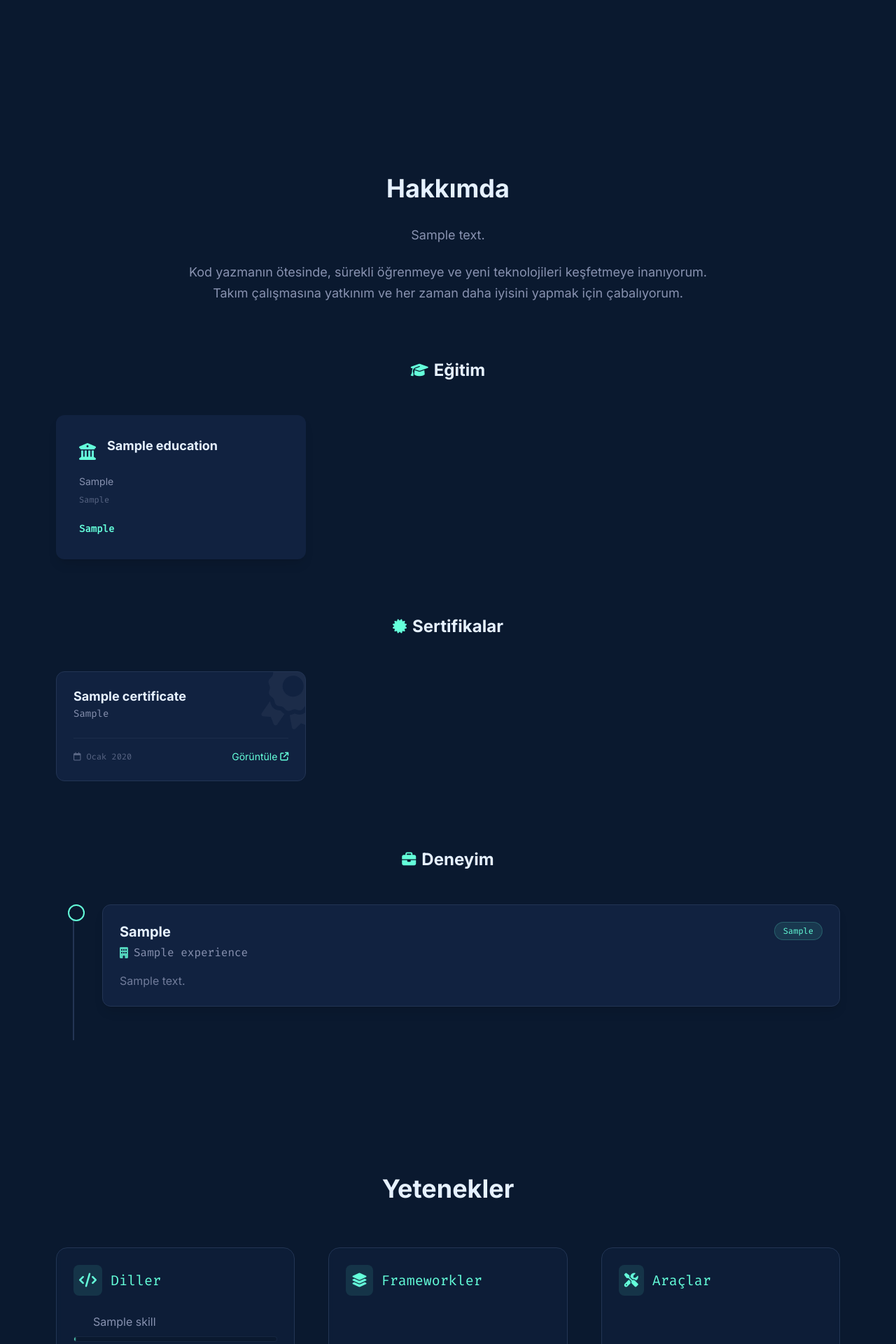
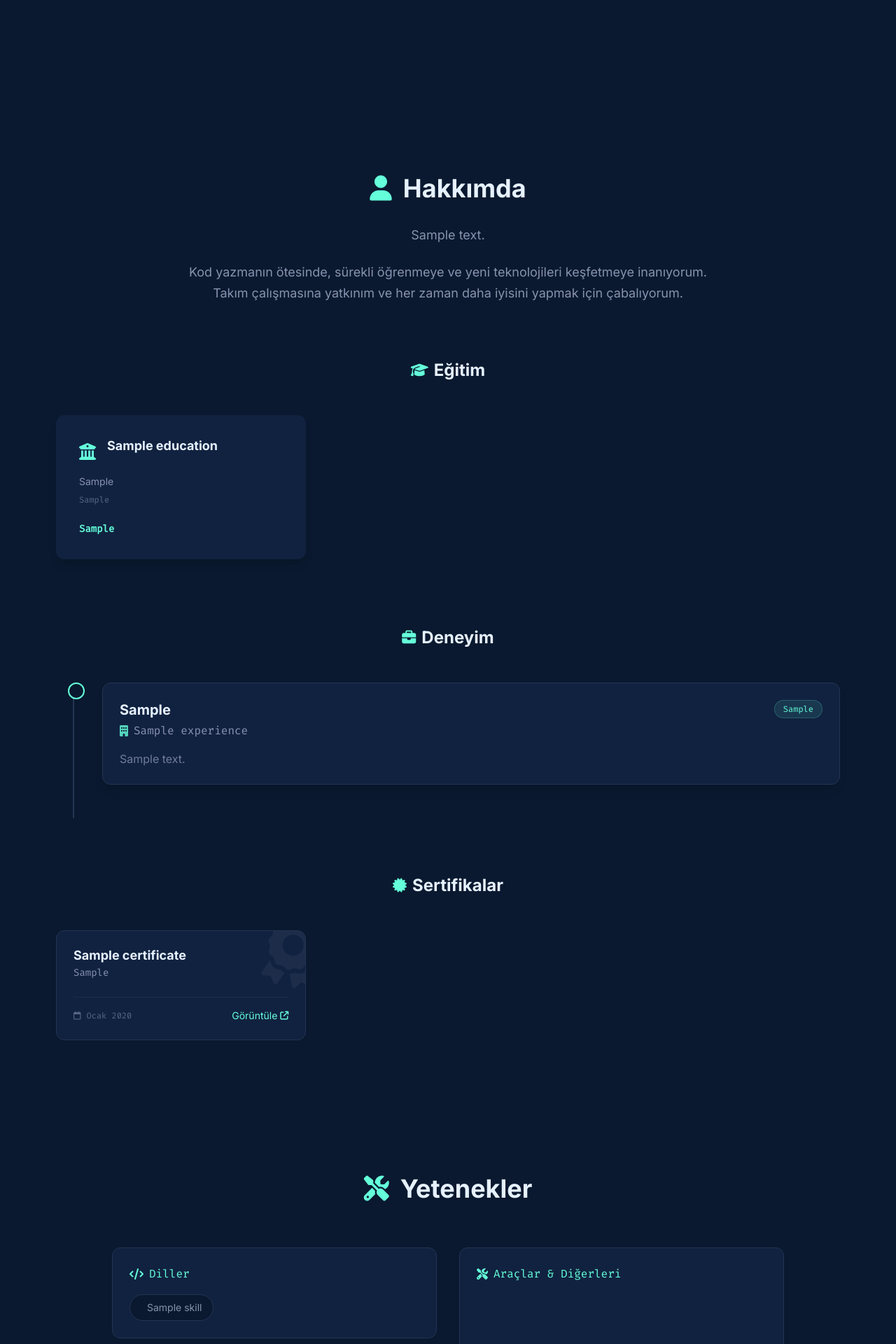
Before and after one commit to akfoz45/Portfolio-2.0, a Django app: page / in a window 1280 px wide. Shown: the part 727-2647 px from the top of the page at 70% size. Run offline with Django 5.2, Linux system fonts and the light colour scheme; tables that the repository leaves empty hold one stand-in row (values such as "Sample post"); grey boxes marked "Sample" are stand-in pictures; some libraries are stand-ins or nearby versions.

Commit message:
Project renewed

```diff
--- a/base/models.py
+++ b/base/models.py
@@ -25,7 +25,11 @@
         ('tool', 'Araç / Platform')
     )
     name = models.CharField(max_length=50, verbose_name="Yetenek")
-    icon = models.CharField(max_length=25, blank=True, verbose_name="İkon (FontAwesome)", help_text="Örn: Örn: fa-brands fa-python")
+    icon = models.CharField(max_length=500,
+                            blank=True,
+                            verbose_name="İkon (FontAwesome veya Resim Linki)",
+                            help_text="FontAwesome kodu (örn: fa-brands fa-python) VEYA resim linki (https://...)"
+                            )
     category = models.CharField(max_length=20, choices=CATEGORY_CHOICES, default='language', verbose_name="Kategori")
     level = models.IntegerField(default=0, verbose_name="Yüzde (%)", help_text="0-100 arası bir değer girin")
     is_active = models.BooleanField(default=True, verbose_name="Sitede Göster")
--- a/base/templates/base/home.html
+++ b/base/templates/base/home.html
@@ -30,7 +30,6 @@
 
     <link href="https://fonts.googleapis.com/css2?family=Inter:wght@300;400;600;700&family=Fira+Code:wght@300;400&display=swap" rel="stylesheet">
     <link rel="stylesheet" href="https://cdnjs.cloudflare.com/ajax/libs/font-awesome/6.4.0/css/all.min.css">
-
     <link rel="icon" type="image/png" href="{% static 'images/favicon.png' %}">
 
     <script src="https://cdn.jsdelivr.net/npm/sweetalert2@11"></script>
@@ -93,8 +92,8 @@
         </section>
 
         <section id="about" class="py-24 max-w-7xl mx-auto px-6 lg:px-8 reveal">
-            <h2 class="text-3xl md:text-4xl font-bold text-white mb-8 text-center">
-                Hakkımda
+            <h2 class="text-3xl md:text-4xl font-bold text-white mb-8 text-center flex items-center justify-center gap-4">
+                <i class="fa-solid fa-user text-green"></i> Hakkımda
             </h2>
             <div class="max-w-3xl mx-auto text-slate text-lg leading-relaxed text-center mb-20">
                 <p class="mb-6">
@@ -135,6 +134,46 @@
                     {% endfor %}
                 </div>
             </div>
+
+            {% if experiences %}
+            <div id="experience" class="mt-24">
+                <h3 class="text-2xl font-bold text-white mb-12 flex items-center justify-center gap-2">
+                    <span class="text-green font-mono text-xl"><i class="fa-solid fa-briefcase"></i></span> Deneyim
+                </h3>
+
+                <div class="relative border-l-2 border-lightestnavy ml-3 md:ml-6 space-y-12 pb-4">
+                    {% for exp in experiences %}
+                    <div class="mb-8 ml-6 md:ml-10 relative group">
+
+                        <span class="absolute -left-[33px] md:-left-[49px] top-0 bg-navy border-2 border-green w-4 h-4 md:w-6 md:h-6 rounded-full flex items-center justify-center group-hover:scale-125 transition duration-300 z-10">
+                            <div class="w-1.5 h-1.5 md:w-2 md:h-2 bg-green rounded-full opacity-0 group-hover:opacity-100 transition"></div>
+                        </span>
+
+                        <div class="bg-lightnavy p-6 rounded-xl border border-lightestnavy hover:-translate-y-1 hover:border-green/30 transition duration-300 shadow-lg relative">
+
+                            <div class="flex flex-col md:flex-row md:justify-between md:items-start gap-2 mb-4">
+                                <div>
+                                    <h4 class="text-xl font-bold text-white group-hover:text-green transition mb-1">
+                                        {{ exp.position }}
+                                    </h4>
+                                    <h5 class="text-base text-slate font-mono flex items-center gap-2">
+                                        <i class="fa-solid fa-building text-green/80"></i> {{ exp.company_name }}
+                                    </h5>
+                                </div>
+                                <span class="text-xs font-mono text-green bg-green/10 px-3 py-1 rounded-full border border-green/20 whitespace-nowrap self-start">
+                                    {{ exp.duration }}
+                                </span>
+                            </div>
+
+                            <div class="text-slate/80 leading-relaxed text-sm md:text-base">
+                                {{ exp.descreption|linebreaksbr }}
+                            </div>
+                        </div>
+                    </div>
+                    {% endfor %}
+                </div>
+            </div>
+            {% endif %}
 
             {% if certificates %}
             <div id="certificates" class="mt-20">
@@ -180,120 +219,71 @@
             </div>
             {% endif %}
 
-            {% if experiences %}
-            <div id="experience" class="mt-24">
-                <h3 class="text-2xl font-bold text-white mb-12 flex items-center justify-center gap-2">
-                    <span class="text-green font-mono text-xl"><i class="fa-solid fa-briefcase"></i></span> Deneyim
-                </h3>
-
-                <div class="relative border-l-2 border-lightestnavy ml-3 md:ml-6 space-y-12 pb-4">
-                    {% for exp in experiences %}
-                    <div class="mb-8 ml-6 md:ml-10 relative group">
-
-                        <span class="absolute -left-[33px] md:-left-[49px] top-0 bg-navy border-2 border-green w-4 h-4 md:w-6 md:h-6 rounded-full flex items-center justify-center group-hover:scale-125 transition duration-300 z-10">
-                            <div class="w-1.5 h-1.5 md:w-2 md:h-2 bg-green rounded-full opacity-0 group-hover:opacity-100 transition"></div>
-                        </span>
-
-                        <div class="bg-lightnavy p-6 rounded-xl border border-lightestnavy hover:-translate-y-1 hover:border-green/30 transition duration-300 shadow-lg relative">
-
-                            <div class="flex flex-col md:flex-row md:justify-between md:items-start gap-2 mb-4">
-                                <div>
-                                    <h4 class="text-xl font-bold text-white group-hover:text-green transition mb-1">
-                                        {{ exp.position }}
-                                    </h4>
-                                    <h5 class="text-base text-slate font-mono flex items-center gap-2">
-                                        <i class="fa-solid fa-building text-green/80"></i> {{ exp.company_name }}
-                                    </h5>
-                                </div>
-                                <span class="text-xs font-mono text-green bg-green/10 px-3 py-1 rounded-full border border-green/20 whitespace-nowrap self-start">
-                                    {{ exp.duration }}
-                                </span>
-                            </div>
-
-                            <div class="text-slate/80 leading-relaxed text-sm md:text-base">
-                                {{ exp.descreption|linebreaksbr }}
-                            </div>
-                        </div>
-                    </div>
-                    {% endfor %}
-                </div>
-            </div>
-            {% endif %}
-
         </section>
 
-        <section id="skills" class="py-24 max-w-7xl mx-auto px-6 lg:px-8 reveal">
-            <h2 class="text-3xl md:text-4xl font-bold text-white mb-16 text-center">Yetenekler</h2>
+        <section id="skills" class="py-24 max-w-5xl mx-auto px-6 lg:px-8 reveal">
+            <h2 class="text-3xl md:text-4xl font-bold text-white mb-16 text-center flex items-center justify-center gap-4">
+                <i class="fa-solid fa-screwdriver-wrench text-green"></i> Yetenekler
+            </h2>
 
-            <div class="grid md:grid-cols-2 lg:grid-cols-3 gap-12">
-                <div class="bg-lightnavy/50 p-6 rounded-2xl border border-lightestnavy backdrop-blur-sm hover:border-green/30 transition duration-300">
-                    <h3 class="text-green font-mono text-xl mb-6 flex items-center gap-3">
-                        <span class="bg-green/10 p-2 rounded-lg"><i class="fa-solid fa-code"></i></span> Diller
-                    </h3>
-                    <div class="space-y-6">
+            <div class="grid md:grid-cols-2 gap-8">
+
+                <div class="space-y-8">
+                    <div class="bg-lightnavy p-6 rounded-xl border border-lightestnavy">
+                        <h3 class="text-green font-mono mb-4 flex items-center gap-2"><i class="fa-solid fa-code"></i> Diller</h3>
+                        <div class="flex flex-wrap gap-3">
                             {% for skill in skills_languages %}
-                        <div class="group">
-                            <div class="flex justify-between mb-2">
-                                <span class="text-slate font-medium flex items-center gap-2">
-                                    <i class="{{ skill.icon }} text-green w-5 text-center"></i> {{ skill.name }}
+                            <span class="px-4 py-2 rounded-full bg-navy border border-lightestnavy text-sm text-slate hover:text-green hover:border-green transition cursor-default flex items-center gap-2 group">
+                                {% if "http" in skill.icon %}
+                                    <img src="{{ skill.icon }}" alt="{{ skill.name }}" class="w-5 h-5 object-contain opacity-80 group-hover:opacity-100 transition">
+                                {% else %}
+                                    <i class="{{ skill.icon }} text-xl group-hover:text-green transition"></i>
+                                {% endif %}
+                                {{ skill.name }}
                             </span>
-                                <span class="text-xs font-mono text-green opacity-0 group-hover:opacity-100 transition">{{ skill.level }}%</span>
-                            </div>
-                            <div class="h-2 w-full bg-navy rounded-full overflow-hidden border border-lightestnavy/50">
-                                <div class="h-full bg-gradient-to-r from-green to-[#0a192f] rounded-full transition-all duration-1000 ease-out w-0 group-hover:w-[{{ skill.level }}%]" style="width: {{ skill.level }}%"></div>
-                            </div>
-                        </div>
                             {% endfor %}
                         </div>
                     </div>
 
-                <div class="bg-lightnavy/50 p-6 rounded-2xl border border-lightestnavy backdrop-blur-sm hover:border-green/30 transition duration-300">
-                    <h3 class="text-green font-mono text-xl mb-6 flex items-center gap-3">
-                        <span class="bg-green/10 p-2 rounded-lg"><i class="fa-solid fa-layer-group"></i></span> Frameworkler
-                    </h3>
-                    <div class="space-y-6">
+                    <div class="bg-lightnavy p-6 rounded-xl border border-lightestnavy">
+                        <h3 class="text-green font-mono mb-4 flex items-center gap-2"><i class="fa-solid fa-layer-group"></i> Frameworkler</h3>
+                        <div class="flex flex-wrap gap-3">
                             {% for skill in skills_frameworks %}
-                        <div class="group">
-                            <div class="flex justify-between mb-2">
-                                <span class="text-slate font-medium flex items-center gap-2">
-                                    <i class="{{ skill.icon }} text-green w-5 text-center"></i> {{ skill.name }}
+                            <span class="px-4 py-2 rounded-full bg-navy border border-lightestnavy text-sm text-slate hover:text-green hover:border-green transition cursor-default flex items-center gap-2 group">
+                                {% if "http" in skill.icon %}
+                                    <img src="{{ skill.icon }}" alt="{{ skill.name }}" class="w-5 h-5 object-contain opacity-80 group-hover:opacity-100 transition">
+                                {% else %}
+                                    <i class="{{ skill.icon }} text-xl group-hover:text-green transition"></i>
+                                {% endif %}
+                                {{ skill.name }}
                             </span>
-                                <span class="text-xs font-mono text-green opacity-0 group-hover:opacity-100 transition">{{ skill.level }}%</span>
-                            </div>
-                            <div class="h-2 w-full bg-navy rounded-full overflow-hidden border border-lightestnavy/50">
-                                <div class="h-full bg-gradient-to-r from-green to-[#0a192f] rounded-full transition-all duration-1000 ease-out w-0 group-hover:w-[{{ skill.level }}%]" style="width: {{ skill.level }}%"></div>
+                            {% endfor %}
                         </div>
                     </div>
+                </div>
+
+                <div class="bg-lightnavy p-6 rounded-xl border border-lightestnavy h-full">
+                    <h3 class="text-green font-mono mb-4 flex items-center gap-2"><i class="fa-solid fa-screwdriver-wrench"></i> Araçlar & Diğerleri</h3>
+                    <div class="flex flex-wrap gap-3">
+                        {% for skill in skills_tools %}
+                        <span class="px-4 py-2 rounded-full bg-navy border border-lightestnavy text-sm text-slate hover:text-green hover:border-green transition cursor-default flex items-center gap-2 group">
+                            {% if "http" in skill.icon %}
+                                <img src="{{ skill.icon }}" alt="{{ skill.name }}" class="w-5 h-5 object-contain opacity-80 group-hover:opacity-100 transition">
+                            {% else %}
+                                <i class="{{ skill.icon }} text-xl group-hover:text-green transition"></i>
+                            {% endif %}
+                            {{ skill.name }}
+                        </span>
                         {% endfor %}
                     </div>
                 </div>
 
-                <div class="bg-lightnavy/50 p-6 rounded-2xl border border-lightestnavy backdrop-blur-sm hover:border-green/30 transition duration-300">
-                    <h3 class="text-green font-mono text-xl mb-6 flex items-center gap-3">
-                        <span class="bg-green/10 p-2 rounded-lg"><i class="fa-solid fa-screwdriver-wrench"></i></span> Araçlar
-                    </h3>
-                    <div class="space-y-6">
-                        {% for skill in skills_tools %}
-                        <div class="group">
-                            <div class="flex justify-between mb-2">
-                                <span class="text-slate font-medium flex items-center gap-2">
-                                    <i class="{{ skill.icon }} text-green w-5 text-center"></i> {{ skill.name }}
-                                </span>
-                                <span class="text-xs font-mono text-green opacity-0 group-hover:opacity-100 transition">{{ skill.level }}%</span>
-                            </div>
-                            <div class="h-2 w-full bg-navy rounded-full overflow-hidden border border-lightestnavy/50">
-                                <div class="h-full bg-gradient-to-r from-green to-[#0a192f] rounded-full transition-all duration-1000 ease-out w-0 group-hover:w-[{{ skill.level }}%]" style="width: {{ skill.level }}%"></div>
-                            </div>
-                        </div>
-                        {% endfor %}
-                    </div>
-                </div>
             </div>
         </section>
 
         <section id="projects" class="py-24 reveal">
-            <h2 class="text-3xl md:text-4xl font-bold text-white mb-16 text-center">
-                Projeler
+            <h2 class="text-3xl md:text-4xl font-bold text-white mb-16 text-center flex items-center justify-center gap-4">
+                <i class="fa-solid fa-folder-open text-green"></i> Projeler
             </h2>
 
             <div class="grid md:grid-cols-2 lg:grid-cols-3 gap-6" id="projectsGrid">
@@ -365,9 +355,9 @@
         </section>
 
         <section id="contact" class="py-24 mb-20 reveal">
-            <div class="flex items-center gap-4 mb-12 justify-center">
-                <h2 class="text-3xl font-bold text-white">İletişim</h2>
-            </div>
+            <h2 class="text-3xl md:text-4xl font-bold text-white mb-12 text-center flex items-center justify-center gap-4">
+                <i class="fa-solid fa-envelope text-green"></i> İletişim
+            </h2>
 
             <div class="grid lg:grid-cols-3 gap-8 items-start">
 
```
Also changed, not shown: base/migrations/0016_alter_skill_icon.py (added). Lines whose indentation alone changed are shown as unchanged.
